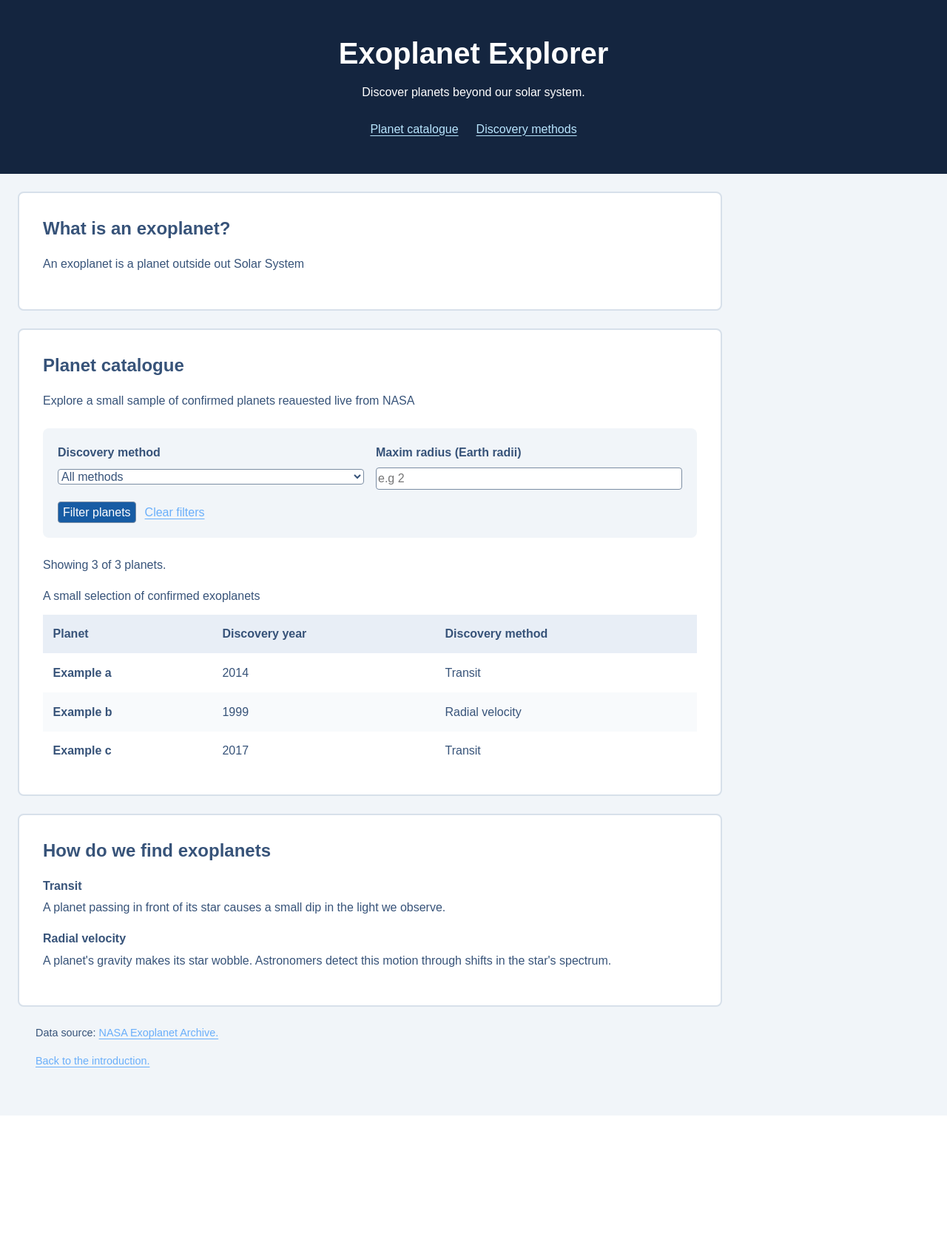
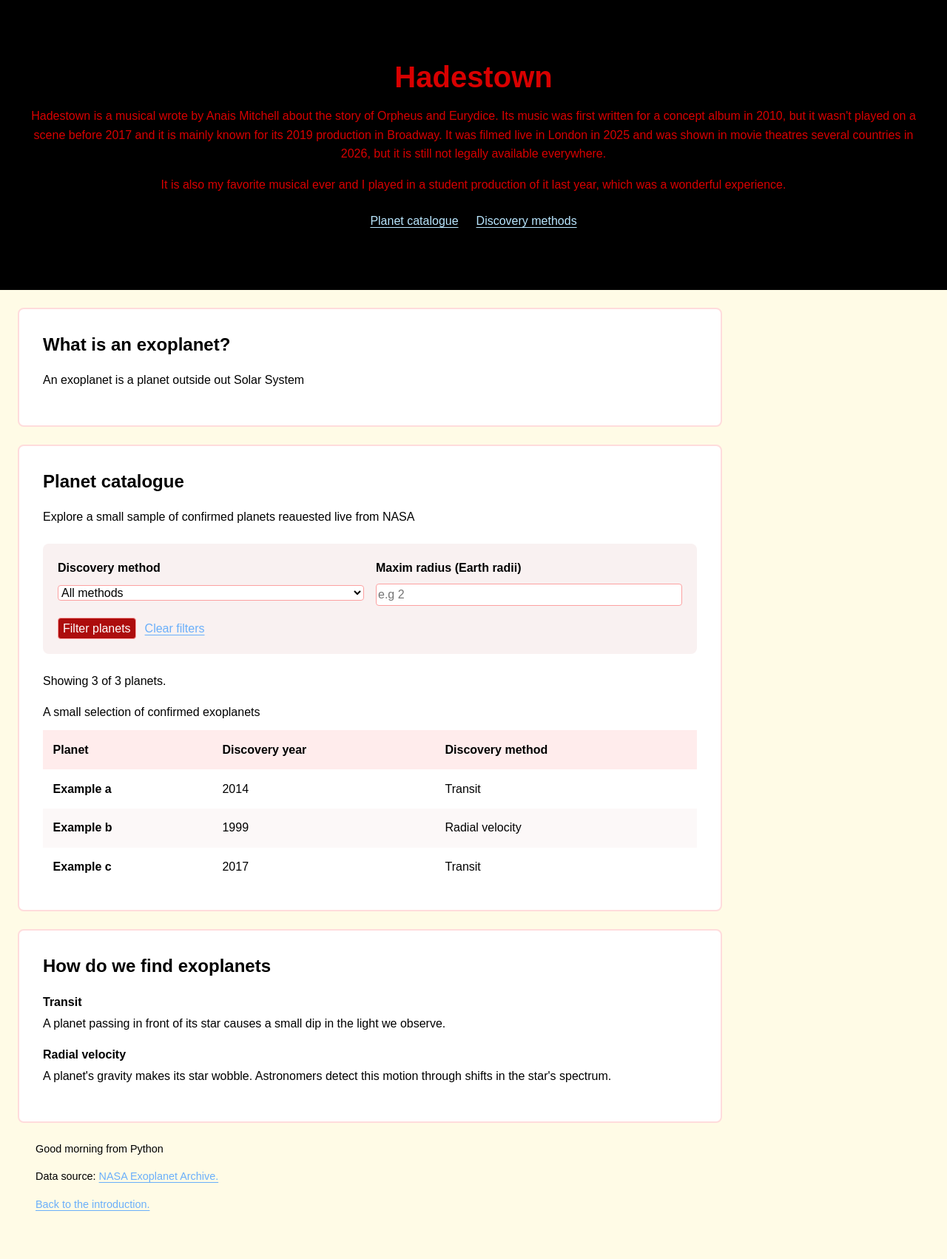
Before and after one commit to arianetsn/Deployment, a Flask app: page / in a window 1280 px wide. Shown: the whole page at 74% size. Before the commit the page ends 1508 px from the top, so only its background shows below. Run offline with Flask 3, Linux system fonts and the light colour scheme.

Commit message:
Wednwesday work

```diff
--- a/app.py
+++ b/app.py
@@ -24,6 +24,7 @@ def index():
     planets = load_planets()
     filtered=filter_planets(planets)
     return render_template("index.html",
+                           workshop_message="Good morning from Python",
                            planets=filtered,
                            methods=sorted({planet["method"] for planet in planets}),
                            selected_method=request.args.get("method", ""),
--- a/static/style.css
+++ b/static/style.css
@@ -6,14 +6,14 @@ body {
     margin: 0;
     font-family: Arial, sans-serif;
     line-height: 1.6;
-    background-color: #f1f5f9;
-    color: #375379;
+    background-color: #fffbe6;
+    color: #000000;
 }
 
 header {
-    padding: 3rem 1.5rem;
-    color: #ffffff;
-    background-color: #14253f;
+    padding: 5rem 1.5rem;
+    color: #ff0000d8;
+    background-color: #000000;
     text-align: center;
 }
 
@@ -60,7 +60,7 @@ footer {
 section {
     margin-bottom: 1.5rem;
     padding: 2rem;
-    border: 2px solid #d7e0ea;
+    border: 2px solid #ffdcdc;
     border-radius: 0.5rem;
     background-color: #ffffff;
 }
@@ -71,7 +71,7 @@ form {
     gap: 1rem;
     margin: 1.5rem 0;
     padding: 1.25rem;
-    background-color: #f1f5f9;
+    background-color: #f9f1f1;
     border-radius: 0.5rem;
 }
 
@@ -85,7 +85,7 @@ input,
 select,
 button {
     padding: 0.65;
-    border: 1px solid #7b8da3;
+    border: 1px solid hsl(0, 94%, 81%);
     border-radius: 0.25rem;
     font: inherit;
 }
@@ -107,18 +107,18 @@ select {
 
 button {
     color: #ffffff;
-    background-color: #175ca4;
+    background-color: #ad0d0d;
     cursor: pointer;
 }
 
 button[type="reset"] {
-    color: #203047;
+    color: #472020;
     background-color: #ffffff;
 }
 
 button:disabled {
-    color: #475569;
-    background-color: #dce3eb;
+    color: #694747;
+    background-color: #ebdcdc;
     cursor: not-allowed;
 }
 
@@ -141,15 +141,15 @@ caption {
 th,
 td {
     padding: 0.85rem;
-    border-bottom: 1x solid #d7e0ea;
+    border-bottom: 1x solid #ead7d7;
 }
 
 thead {
-    background-color: #e8eef6;
+    background-color: #ffecec;
 }
 
 tbody tr:nth-child(even) {
-    background-color: #f8fafc;
+    background-color: #fcf8f8;
 }
 
 footer {
--- a/templates/index.html
+++ b/templates/index.html
@@ -3,13 +3,16 @@
 <head>
     <meta charset="UTF-8">
     <meta name="viewport" content="width=device-width, initial-scale=1.0">
-    <title>Exoplanet Explorer</title>
+    <title>Wednesday November 18th work by Ariane Taisne</title>
     <link rel="stylesheet" href="{{ url_for('static', filename='style.css') }}">
 </head>
 <body>
     <header>
-        <h1>Exoplanet Explorer</h1>
-        <p>Discover planets beyond our solar system.</p>
+        <h1>Hadestown</h1>
+        <p>Hadestown is a musical wrote by Anais Mitchell about the story of Orpheus and Eurydice.
+        Its music was first written for a concept album in 2010, but it wasn't played on a scene before 2017 and it is mainly known for its 2019 production in Broadway.
+        It was filmed live in London in 2025 and was shown in movie theatres several countries in 2026, but it is still not legally available everywhere.</p>
+        <p>It is also my favorite musical ever and I played in a student production of it last year, which was a wonderful experience.</p>
         <nav aria-label="Main navigation">
             <a href="#catalogue">Planet catalogue</a>
             <a href="#methods">Discovery methods</a>
@@ -79,6 +82,7 @@
             </dl>
         </section>
         <footer>
+            <p>{{ workshop_message }}</p>
             <p>
                 Data source:
                 <a href="https://exoplanetarchive.ipac.caltech.edu/">
```
